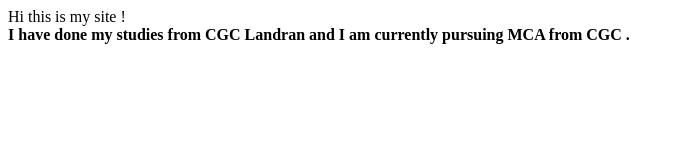
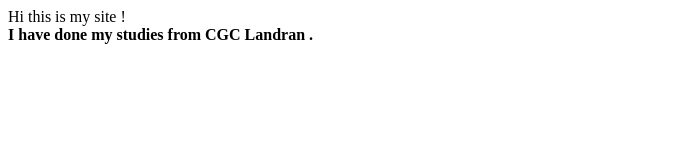
Before and after one commit to mohitsharmaa08/mohits-portfolio, a plain HTML site: page index.html in a window 1280 px wide. Shown: the whole page, without its empty margins (0-684 px from the left). Drawn offline with Linux system fonts and the light colour scheme.

Commit message:
docs: removed study

```diff
--- a/index.html
+++ b/index.html
@@ -8,7 +8,6 @@
 </head>
 <body>
     Hi this is my site ! <br>
-   <b> I have done my studies from CGC Landran
-    and I am currently pursuing MCA from CGC .</b>
+   <b> I have done my studies from CGC Landran  .</b>
 </body>
 </html>
```
